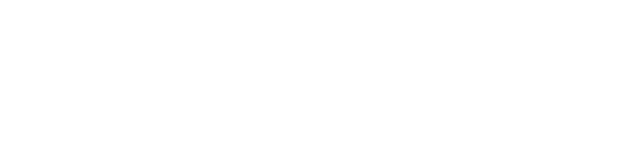
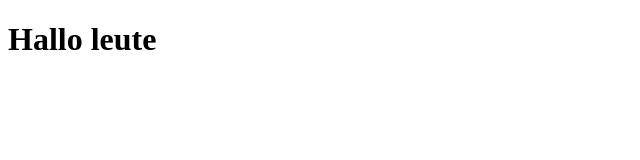
Before and after one commit to NovelRelic/craftyuniverse-website, a plain HTML site: page index.html in a window 1280 px wide. Shown: the whole page, without its empty margins (0-640 px from the left). Drawn offline with Linux system fonts and the light colour scheme.

Commit message:
Update index.html

```diff
--- a/index.html
+++ b/index.html
@@ -6,6 +6,6 @@
     <title>Craftyuniverse</title>
 </head>
 <body>
-
+    <h1>Hallo leute</h1>
 </body>
 </html>
```
